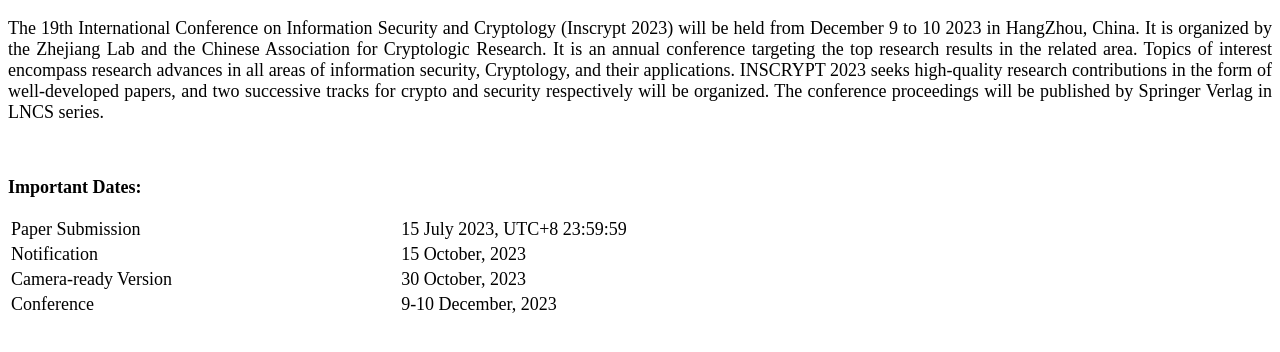
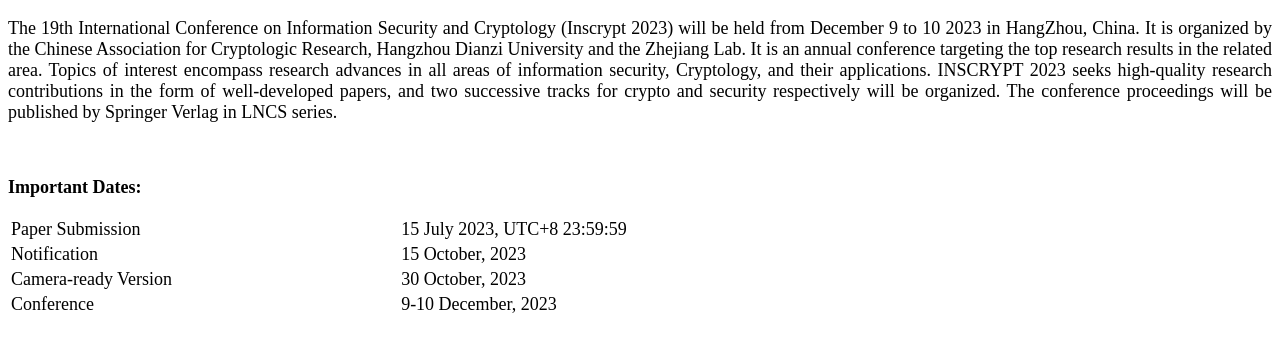
Before and after one commit to Inscrypt2023/Inscrypt2023.github.io, a plain HTML site: page home.html in a window 1280 px wide. Drawn offline with Linux system fonts and the light colour scheme.

Commit message:
Update home.html

```diff
--- a/home.html
+++ b/home.html
@@ -30,7 +30,7 @@
 
 	</head>
 		<body >
-		<p style = 'font-size: 18px'>The 19th International Conference on Information Security and Cryptology (Inscrypt 2023) will be held from December 9 to 10 2023 in HangZhou, China. It is organized by the Zhejiang Lab and the Chinese Association for Cryptologic Research.
+		<p style = 'font-size: 18px'>The 19th International Conference on Information Security and Cryptology (Inscrypt 2023) will be held from December 9 to 10 2023 in HangZhou, China. It is organized by the Chinese Association for Cryptologic Research, Hangzhou Dianzi University and the Zhejiang Lab.
 			It is an annual conference targeting the top research results in the related area. Topics of interest encompass research advances in all areas of information security, Cryptology, and their applications.
 			INSCRYPT 2023 seeks high-quality research contributions in the form of well-developed papers, and two successive tracks for crypto and security respectively will be organized. The conference proceedings will be published by Springer Verlag in LNCS series.</p>
 		</br>
```
